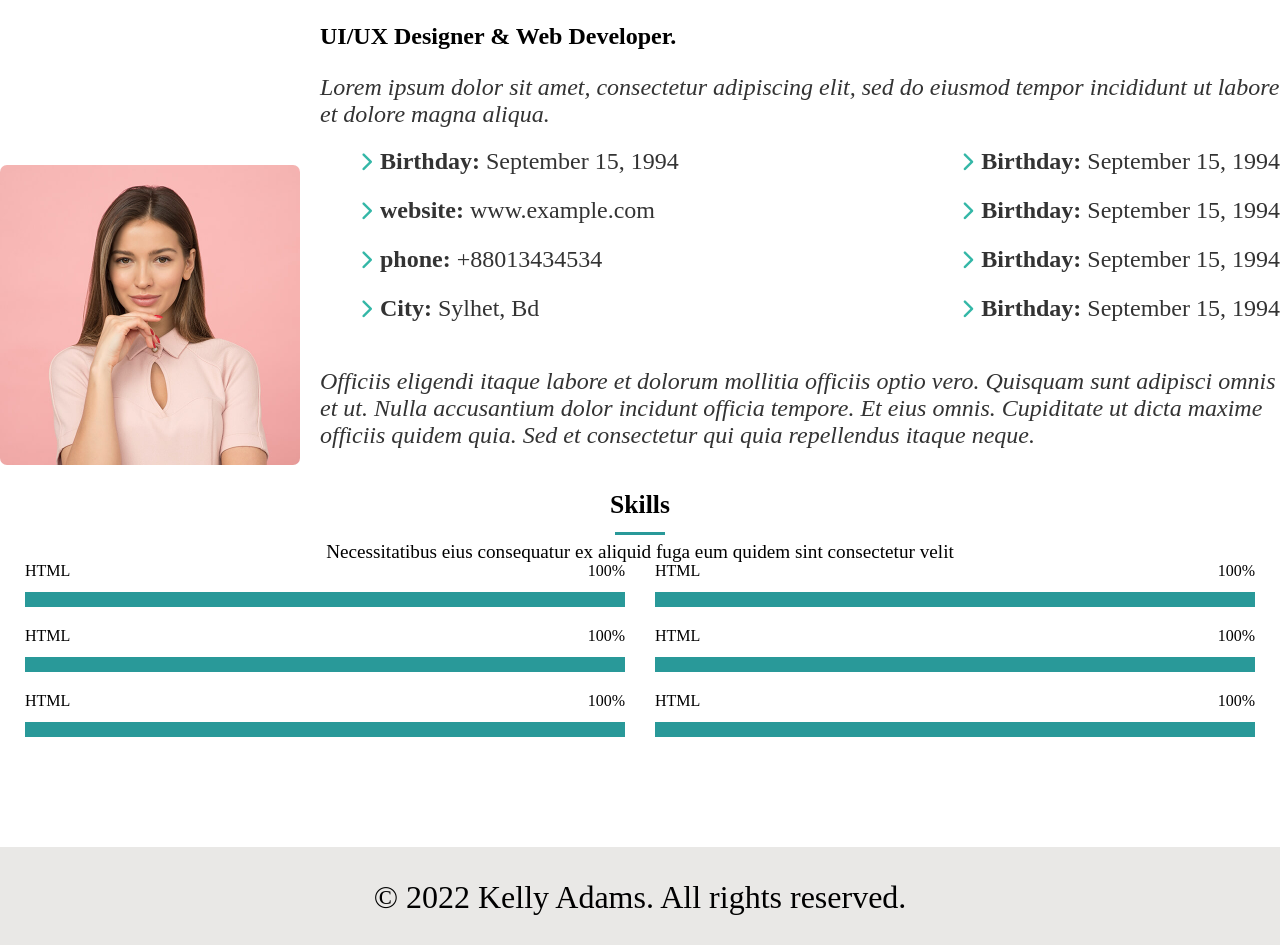
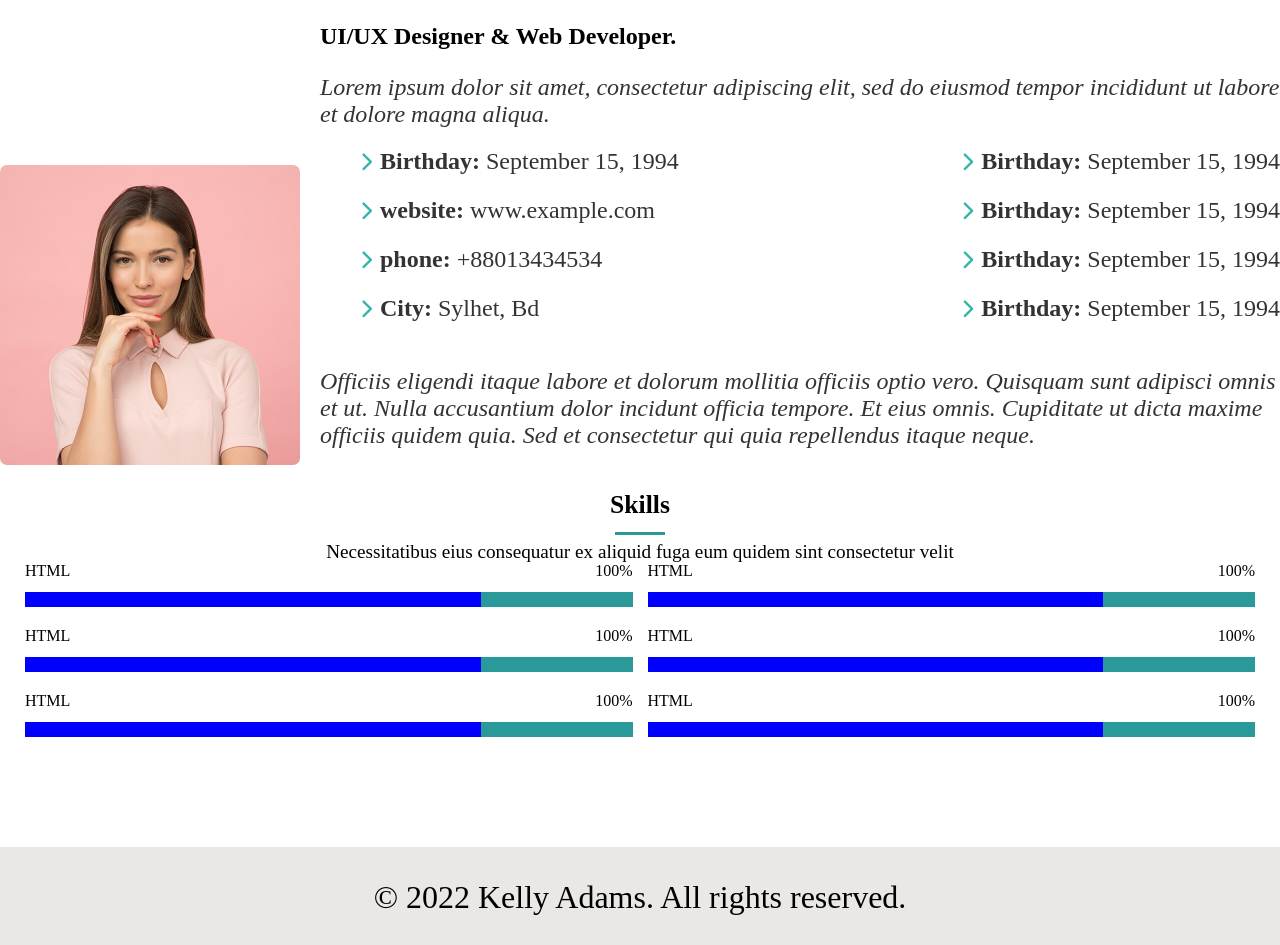
Before and after one commit to wptti/themewagon, a plain HTML site: page about.html in a window 1280 px wide. Shown: the part 201-1146 px from the top of the page. Drawn offline with Linux system fonts and the light colour scheme.

Commit message:
progess bar

```diff
--- a/about.html
+++ b/about.html
@@ -93,7 +93,7 @@
         <!-- About Section End -->
 
         <!-- Skills Section -->
-        <section class="section skills">
+        <section class="section">
             <div class="section-details">
                 <h2 class="section-title">Skills</h2>
                 <p>
--- a/style.css
+++ b/style.css
@@ -2,6 +2,7 @@ body {
   padding: 0;
   margin: 0;
 }
+
 header {
   background-color: #f8f9fa;
   padding: 10px;
@@ -42,7 +43,8 @@ nav ul li a {
 nav ul li a:hover {
   color: #34b7a7;
 }
-nav ul li a:focus{
+
+nav ul li a:focus {
   color: #34b7a7;
   text-decoration: underline;
 }
@@ -56,6 +58,7 @@ nav ul li a:focus{
 .icon-section i {
   font-size: 1.5rem;
 }
+
 .hero-section {
   padding-top: 200px;
   background-image: url("images/home/hero-bg.jpg");
@@ -92,6 +95,7 @@ nav ul li a:focus{
   cursor: pointer;
   transition: background-color 0.3s ease-in-out;
 }
+
 .hero-section button a {
   color: #fff;
   text-decoration: none;
@@ -105,19 +109,20 @@ nav ul li a:focus{
 
 /* About section Design */
 
-.section-title{
+.section-title {
   font-size: 1.6rem;
   text-align: center;
 
   position: relative;
 }
 
-.section-title + p{
+.section-title+p {
   text-align: center;
   font-size: 1.2rem;
 }
-.section-title:after{
-  content:"";
+
+.section-title:after {
+  content: "";
   height: 3px;
   width: 50px;
   background-color: #299999;
@@ -129,61 +134,83 @@ nav ul li a:focus{
 
 }
 
-.about-info-container{
+.about-info-container {
   display: flex;
 
   justify-content: center;
   gap: 20px;
 }
+
 .skills-container {
   display: flex;
   justify-content: space-between;
   padding: 10px 25px;
+  gap: 15px;
 }
-.skills .skill span{
+
+.skills .skill span {
   position: absolute;
   top: -30px;
 }
-.skills .skill span:nth-child(2){
+
+.skills .skill span:nth-child(2) {
   left: 100%;
   transform: translateX(-100%);
 }
-.skills .skill{
+
+.skills {
+  width: 100%;
+}
+
+.skills .skill:after {
+  width: 75%;
+  height: 15px;
+  background-color: blue;
+  content: "";
+}
+
+.skills .skill {
   position: relative;
   display: flex;
   justify-content: space-between;
-  width: 600px;
   height: 15px;
   background-color: #299999;
   margin-bottom: 50px;
 }
-.about-info-container img{
+
+.about-info-container img {
   border-radius: 7px;
   height: 300px;
   transition: transform 0.3s;
 }
-.about-info-container img:hover{
+
+.about-info-container img:hover {
   transform: scale(1.01);
 }
-.about-info-container ul{
+
+.about-info-container ul {
   display: flex;
   list-style-type: none;
   justify-content: space-between;
 }
-.about-info-container ul li{
+
+.about-info-container ul li {
   font-size: 1.5rem;
   color: #333;
   padding-bottom: 22px;
 }
-.about-info-container ul li i{
+
+.about-info-container ul li i {
   font-size: 1.2rem;
   margin-right: 2px;
   color: #34b7a7;
 }
-.about-info-container ul li span{
+
+.about-info-container ul li span {
   font-weight: 800;
 }
-.about-info-container p{
+
+.about-info-container p {
   font-size: 1.5rem;
   color: #333;
   font-style: italic;
@@ -200,6 +227,7 @@ footer {
   flex-direction: column;
   margin-top: 50px;
 }
+
 .footer-icon-section {
   display: flex;
   gap: 1rem;
@@ -207,6 +235,7 @@ footer {
   justify-content: center;
   margin-bottom: 20px;
 }
+
 .footer-icon-section i {
   font-size: 2rem;
   border: 1px solid #333;
```
Lines whose indentation alone changed are shown as unchanged.
